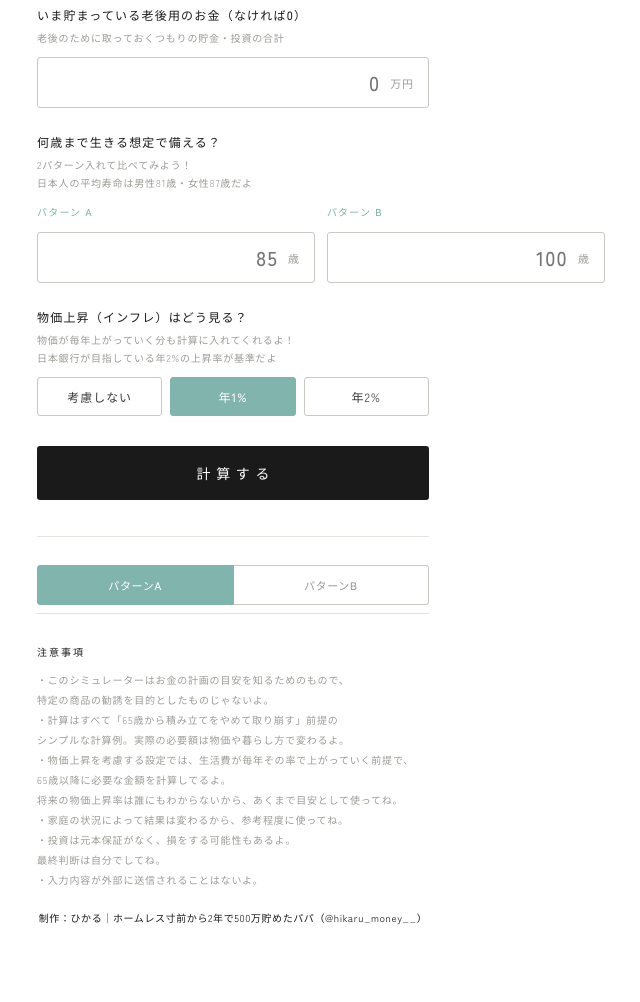
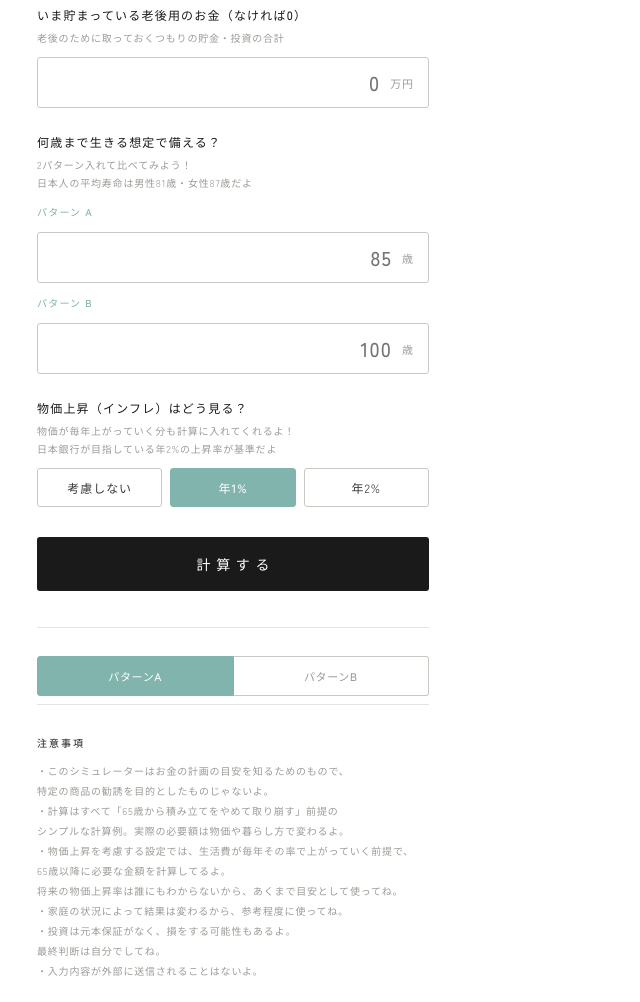
Before and after one commit to hikaru-168/rougo-simulator, a plain HTML site: page index.html in a window 1280 px wide. Shown: the part 1575-2577 px from the top of the page, without its empty margins (407-1047 px from the left). Drawn offline with Linux system fonts and the light colour scheme.

Commit message:
パターンA/B入力を縦並びに変更（2026-07-27）
Co-Authored-By: Claude Sonnet 4.6 <noreply@anthropic.com>
Claude-Session: https://claude.ai/code/session_017n8LtRRDk5FS8FPkc5j5Cb

```diff
--- a/index.html
+++ b/index.html
@@ -348,8 +348,8 @@
   }
   .hidden{display:none;}
   /* ---------- pattern inputs ---------- */
-  .pattern-inputs{display:flex;gap:12px;margin-top:10px;}
-  .pattern-input{flex:1;}
+  .pattern-inputs{display:flex;flex-direction:column;gap:10px;margin-top:10px;}
+  .pattern-input{}
   .pattern-label-badge{font-size:10px;font-weight:500;letter-spacing:.12em;color:var(--sage);margin-bottom:4px;}
   /* ---------- tab ---------- */
   .tab-header{display:flex;margin-top:28px;}
```
